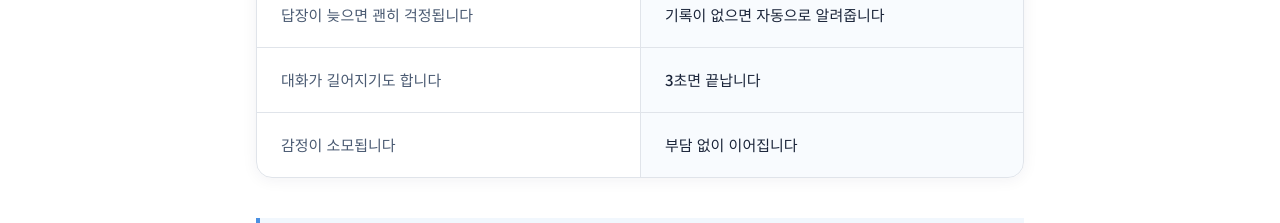
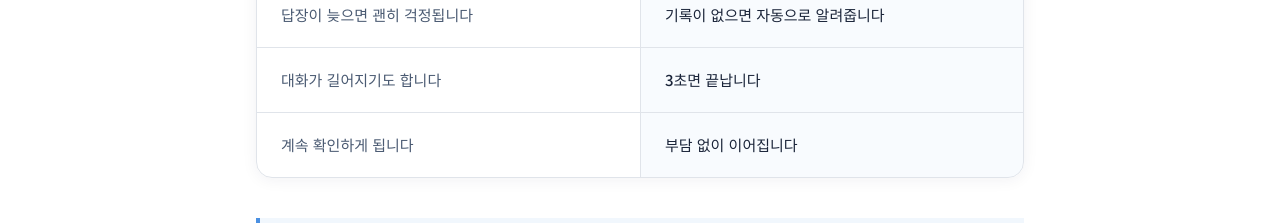
Before and after one commit to clubbob/HowAreYou, a Next.js app in the folder homepage/: page / in a window 1280 px wide. Shown: the part 1980-2203 px from the top of the page. Built offline with nearby package versions, Linux system fonts and the light colour scheme; no server answers; the database is empty.

Commit message:
deploy to vercel

```diff
--- a/homepage/components/KakaoCompareSection.tsx
+++ b/homepage/components/KakaoCompareSection.tsx
@@ -2,7 +2,7 @@ const COMPARE_ROWS = [
   { kakao: '먼저 연락해야 합니다', ours: '버튼 한 번이면 충분합니다' },
   { kakao: '답장이 늦으면 괜히 걱정됩니다', ours: '기록이 없으면 자동으로 알려줍니다' },
   { kakao: '대화가 길어지기도 합니다', ours: '3초면 끝납니다' },
-  { kakao: '감정이 소모됩니다', ours: '부담 없이 이어집니다' },
+  { kakao: '계속 확인하게 됩니다', ours: '부담 없이 이어집니다' },
 ];
 
 export function KakaoCompareSection() {
```
